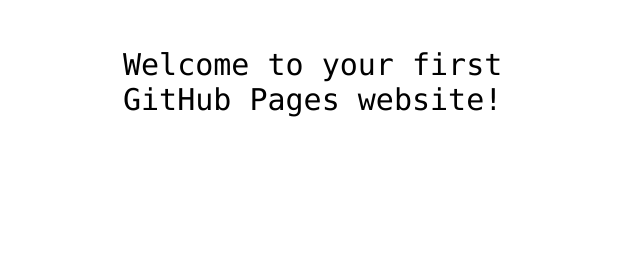
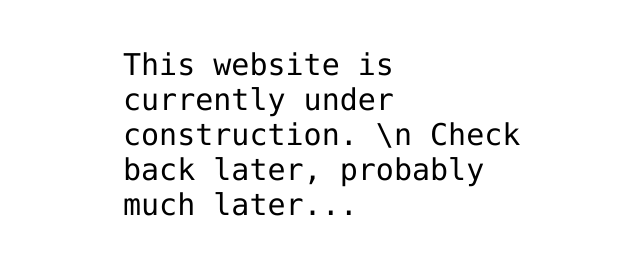
Before and after one commit to Dragonknight-04/Dragonknight-04.github.io, a plain HTML site: page index.html in a window 1280 px wide. Shown: the part 341-596 px from the top of the page, without its empty margins (317-957 px from the left). Drawn offline with Linux system fonts and the light colour scheme.

Commit message:
Update index.html

```diff
--- a/index.html
+++ b/index.html
@@ -3,7 +3,7 @@
 <html>
 <head>
   <meta http-equiv="Content-Type" content="text/html; charset=utf-8"/>
-  <title>my-first-website</title>
+  <title>About Me</title>
   <LINK href="styles.css" rel="stylesheet" type="text/css">
 </head>
 
@@ -12,7 +12,7 @@
 <img src="https://octodex.github.com/images/daftpunktocat-thomas.gif" id="octocat" alt="octocat-gif" />
 
 <!-- Change this code here by copy and pasting your template on line 15 -->
-<p>Welcome to your first GitHub Pages website!</p>
+<p>This website is currently under construction. \n Check back later, probably much later...</p>
 
 </body>
 </html>
```
